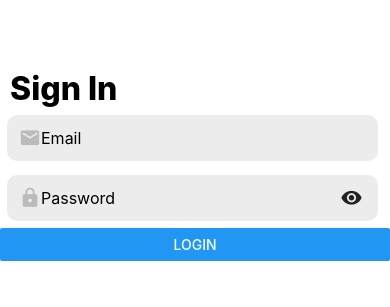
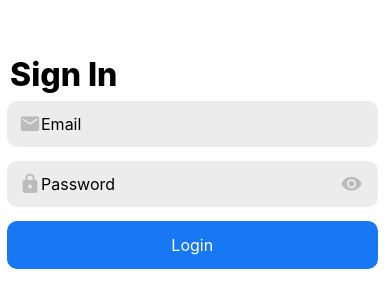
Before and after one commit to Group-15-2/imu, a React Native app: screen /SignIn in a window 390 px wide. Shown: the part 257-564 px from the top of the page. Built offline with nearby package versions, Linux system fonts and the light colour scheme.

Commit message:
Update Screens

```diff
--- a/Screens/SignIn.js
+++ b/Screens/SignIn.js
@@ -1,5 +1,5 @@
 import React,{ useState } from 'react';
-import { Pressable, TextInput, View, Text, Button } from 'react-native';
+import { Pressable, TextInput, View, Text, TouchableOpacity } from 'react-native';
 import { MaterialCommunityIcons } from '@expo/vector-icons';
 import { inStyle } from '../styles/instyle';
 
@@ -36,10 +36,12 @@ export default function App({ navigation }) {
             />
             </View>
             <Pressable onPress={handlePasswordVisibility}>
-            <MaterialCommunityIcons name={rightIcon} size={22} color="#232323" />
+            <MaterialCommunityIcons name={rightIcon} size={22} color="#BBBBBB" />
             </Pressable>
         </View>
-        <Button style={inStyle.txtInt} title="Login" onPress={() => navigation.navigate('Home')}/>
+        <TouchableOpacity activeOpacity={.7} style={inStyle.txtInt} onPress={() => navigation.navigate('Home')}>
+            <Text style={inStyle.txt}>Login</Text>
+        </TouchableOpacity>
     </View>
   );
 }
```
